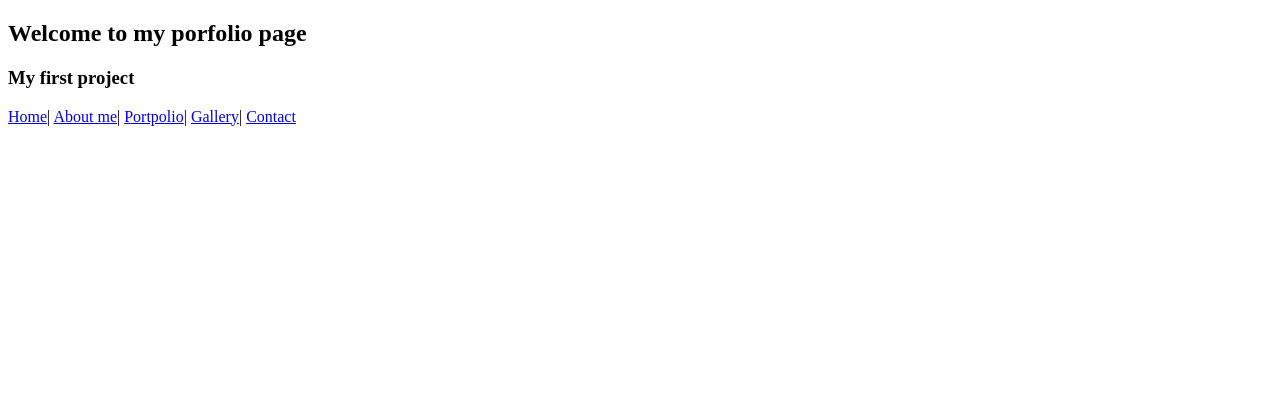
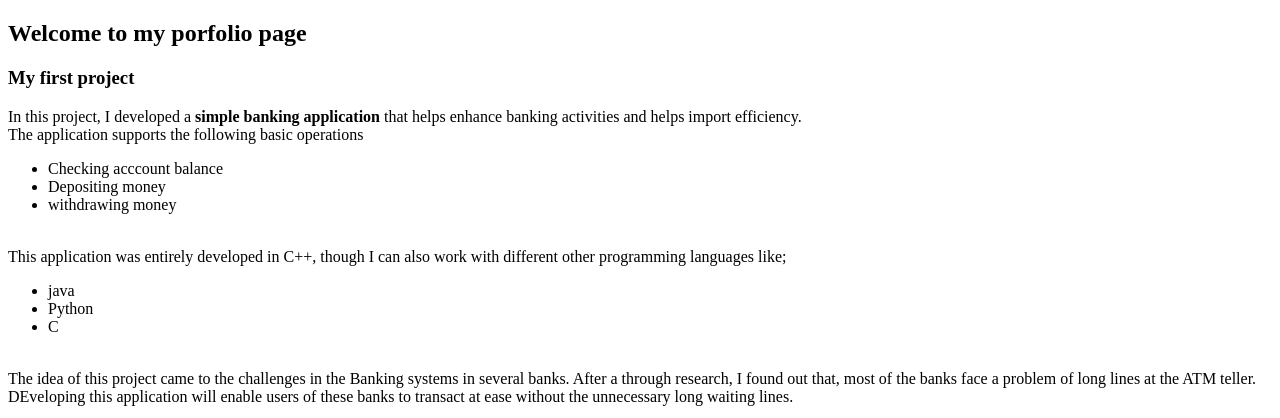
Before and after one commit to musapaul-ux/my-website, a plain HTML site: page portfolio.html in a window 1280 px wide. Shown: the top 418 px of the page. Drawn offline with Linux system fonts and the light colour scheme.

Commit message:
Update portfolio.html

```diff
--- a/portfolio.html
+++ b/portfolio.html
@@ -7,7 +7,29 @@
 	<body>
 		<h2>Welcome to my porfolio page</h2>
 		<h3>My first project</h3>
-		<p></P>
+		<p>In this project, I developed a <strong>simple banking application</strong> that helps enhance banking activities and helps import efficiency.<br>
+		The application supports the following basic operations
+			<ul>
+				<li>Checking acccount balance</li>
+				<li>Depositing money</li>
+				<li>withdrawing money</li>
+			</ul>
+		<br>This application was entirely developed in C++, though I can also work with different other programming languages like;
+		<ul>
+			<li>java</li>
+			<li>Python</li>
+			<li>C</li>
+		</ul>
+		<br>The idea of this project came to the challenges in the Banking systems in several banks. After a through research, I found out that, most of the banks
+		face a problem of long lines at the ATM teller. DEveloping this application will enable users of these banks to transact at ease without the unnecessary
+		long waiting lines.
+		</P>
+		<p>IMAGES SHOWCASTING THE  APPLICATION CODE
+		<img src ="image01.jpg", width ="100%", height ="650" alt="image showing the application code">
+		<img src ="image02.jpg", width ="100%", height ="650" alt="image showing the application code">
+		</p>
+
+
 
 
 		<nav>
```
